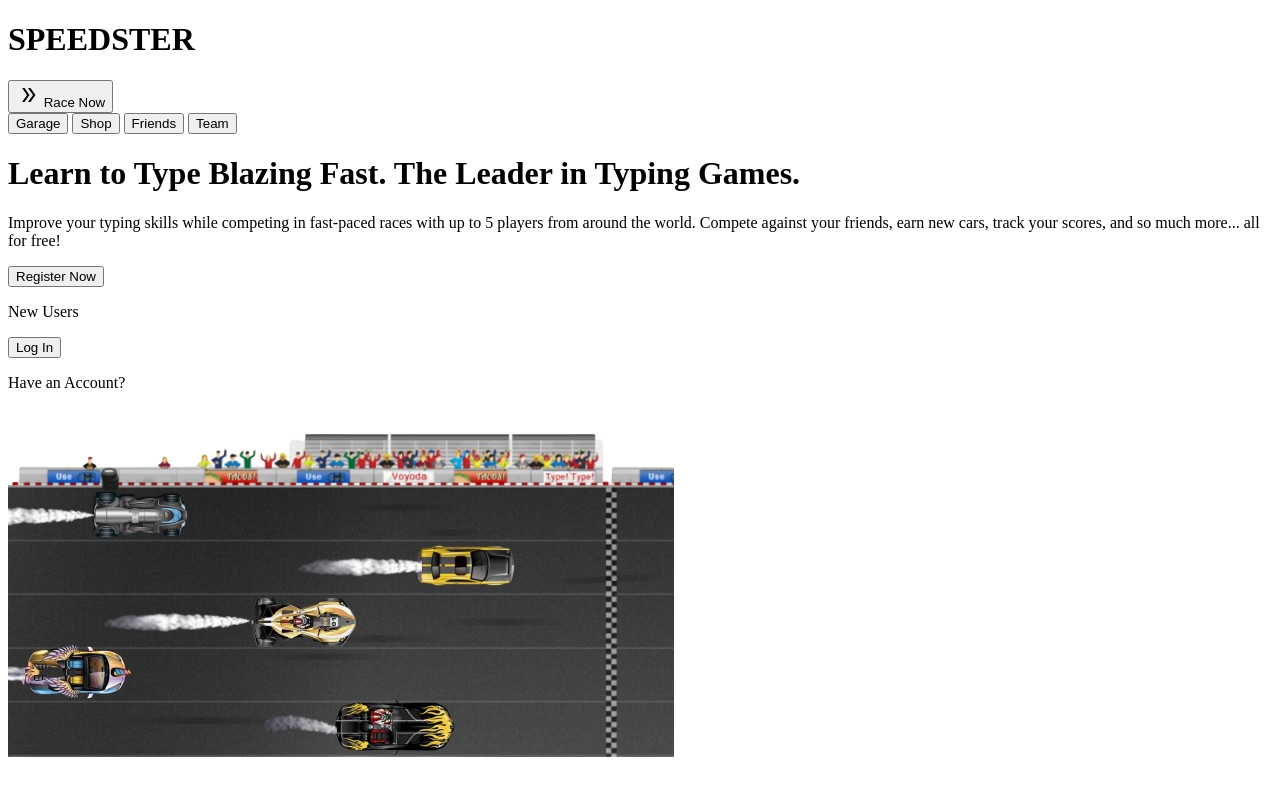
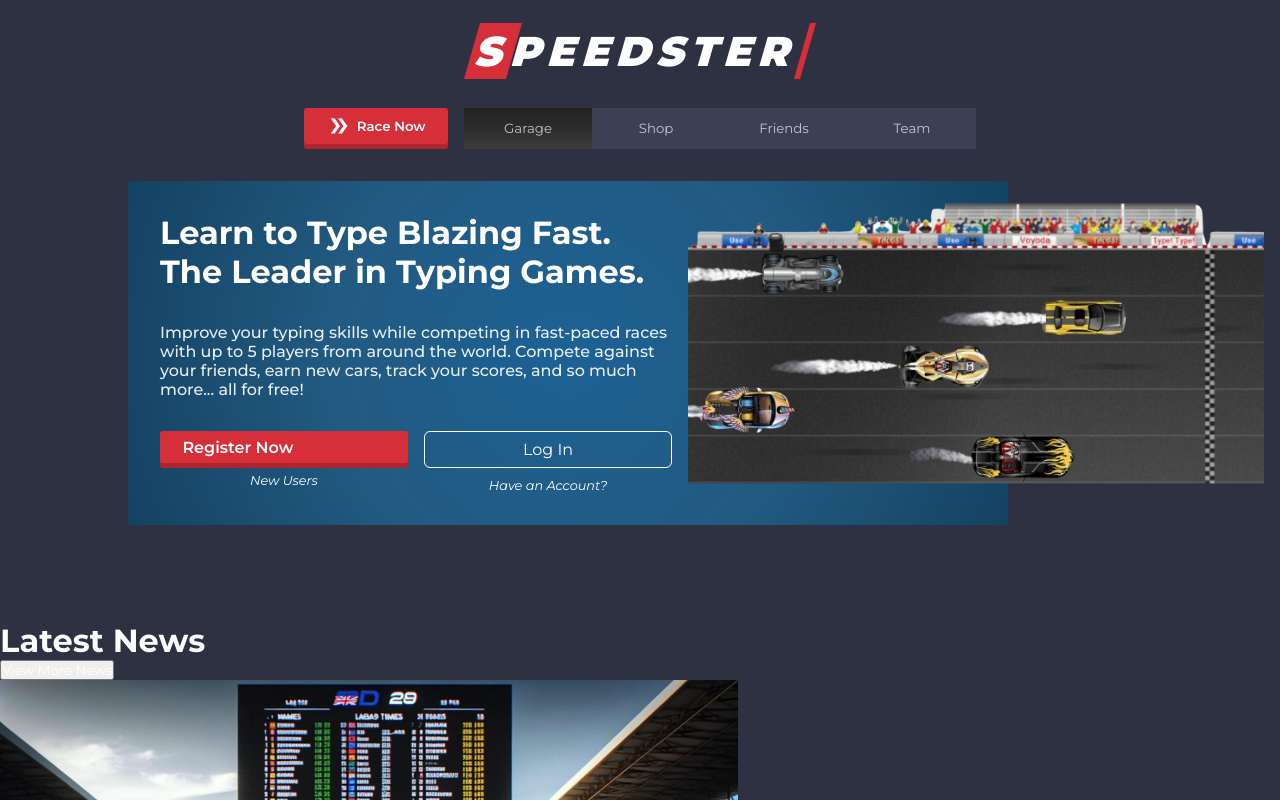
Before and after one commit to Vikas3126/debug-artisan-2345, a plain HTML site: page frontend/index.html in a window 1280 px wide. Shown: the top 800 px of the page. Drawn offline with nearby package versions, Linux system fonts and the light colour scheme.

Commit message:
started with landing navbar and hero section

```diff
--- a/frontend/index.html
+++ b/frontend/index.html
@@ -8,16 +8,19 @@
       rel="stylesheet"
       href="https://fonts.googleapis.com/css2?family=Material+Symbols+Outlined:opsz,wght,FILL,GRAD@24,400,0,0"
     />
+    <link rel="stylesheet" href="./styles/index.css" />
     <title>Speedster</title>
   </head>
   <body>
-    <h1 class="main-heading">SPEEDSTER</h1>
+    <h1 class="main-heading" onclick="homePage()">
+      <span>S</span>PEEDSTER<span></span>
+    </h1>
     <nav class="navbar">
       <button class="race-now">
         <span class="material-symbols-outlined"> double_arrow </span> Race Now
       </button>
       <div class="inner-navbar">
-        <button id="garage">Garage</button>
+        <button id="garage" class="navbar-selected">Garage</button>
         <button id="shop">Shop</button>
         <button id="friends">Friends</button>
         <button id="team">Team</button>
@@ -46,7 +49,7 @@
         </div>
       </div>
       <div class="landing-hero-image">
-        <img src="./images/race-track.png" alt="race-track">
+        <img src="./images/race-track.png" alt="race-track" />
       </div>
     </div>
 
--- a/frontend/styles/index.css
+++ b/frontend/styles/index.css
@@ -1 +1,189 @@
 /* css file for landing page */
+@import url("https://fonts.googleapis.com/css2?family=Montserrat:ital,wght@0,100..900;1,100..900&display=swap");
+
+* {
+  box-sizing: border-box;
+  padding: 0;
+  margin: 0;
+  font-family: "Montserrat", sans-serif;
+}
+
+body {
+  background-color: rgb(46, 49, 65);
+  color: #fff;
+}
+
+.main-heading {
+  margin: 1.6rem 0;
+  font-size: 2.6rem;
+  font-weight: 900;
+  letter-spacing: 0.4rem;
+  text-align: center;
+  transform: skewX(-16deg);
+  cursor: pointer;
+}
+
+.main-heading span {
+  padding: 0.2rem 0.1rem 0.2rem 0.4rem;
+  background-color: rgb(214, 47, 58);
+  transform: skewX(-20deg);
+}
+
+.main-heading span:nth-child(2) {
+  padding: 0.2rem;
+  margin-left: 0.2rem;
+}
+
+button {
+  color: #fff;
+}
+
+.navbar {
+  display: flex;
+  align-items: flex-start;
+  justify-content: center;
+  gap: 1rem;
+  margin: 2rem 0;
+}
+
+.race-now {
+  background-color: rgb(214, 47, 58);
+  border: none;
+  border-radius: 3px;
+  display: flex;
+  font-weight: 600;
+  align-items: center;
+  padding: 0.4rem 1.4rem;
+  box-shadow: 0px 5px 0px rgb(173, 37, 46);
+  cursor: pointer;
+  transition: all .2s;
+}
+
+.race-now:hover {
+    background-color: rgb(185, 42, 51);
+    box-shadow: 0px -3px 0px rgb(173, 37, 46);
+}
+
+.race-now span {
+  font-weight: 700;
+  letter-spacing: 0.4rem;
+}
+
+.inner-navbar {
+  display: flex;
+}
+
+.inner-navbar button {
+  background-color: rgb(60, 64, 85);
+  border: none;
+  color: rgba(255, 255, 255, 0.7);
+  padding: 0.8rem 1.4rem;
+  width: 8rem;
+}
+
+.inner-navbar button:hover {
+  color: rgba(255, 255, 255, 1);
+}
+
+.navbar-selected {
+  background: linear-gradient(
+    0deg,
+    rgb(61, 61, 61) 0%,
+    rgb(44, 44, 44) 50%,
+    rgb(34, 34, 34) 100%
+  );
+  color: rgba(255, 255, 255, 1);
+}
+
+.landing-hero {
+  background: radial-gradient(
+    circle,
+    rgba(29, 97, 148, 1) 0%,
+    rgba(34, 90, 129, 1) 50%,
+    rgba(20, 66, 98, 1) 100%
+  );
+  display: flex;
+  margin: 2rem 8rem 6rem;
+  padding: 2rem;
+  position: relative;
+  width: 55rem;
+}
+
+.landing-hero-content {
+  width: 32rem;
+}
+
+.landing-hero-content-para {
+  font-weight: 500;
+  margin: 2rem 0;
+  opacity: 0.9;
+}
+
+.landing-hero-content-btns {
+  display: flex;
+  gap: 1rem;
+}
+
+.landing-hero-content-btns div {
+  flex: 1;
+}
+
+.landing-hero-image {
+  position: absolute;
+  top: 0rem;
+  right: -16rem;
+  width: 36rem;
+}
+
+.landing-hero-content-btns-register button,
+.landing-hero-content-btns-login button {
+  border: none;
+  font-size: 1rem;
+  text-align: center;
+  width: 100%;
+}
+
+.landing-hero-content-btns-register p,
+.landing-hero-content-btns-login p {
+  text-align: center;
+  margin-top: .6rem;
+  font-style: italic;
+  font-size: .8rem;
+}
+
+.landing-hero-content-btns-register button {
+  background-color: rgb(214, 47, 58);
+  border: none;
+  border-radius: 3px;
+  display: flex;
+  font-weight: 600;
+  align-items: center;
+  padding: 0.4rem 1.4rem;
+  box-shadow: 0px 5px 0px rgb(173, 37, 46);
+  cursor: pointer;
+  transition: all .2s;
+}
+
+.landing-hero-content-btns-register button:hover {
+    background-color: rgb(185, 42, 51);
+    box-shadow: 0px -3px 0px rgb(173, 37, 46);
+}
+
+.landing-hero-content-btns-login button {
+    background: transparent;
+    border: 1px solid #fff;
+    border-radius: 6px;
+    padding: .5rem;
+}
+
+.landing-hero-content-btns-login button:hover {
+    border: none;
+    background-color: #fff;
+    color: rgba(34, 90, 129, 1);
+    font-weight: 600;
+    padding: .58rem;
+}
+
+.landing-hero-image img {
+  width: 100%;
+}
```
